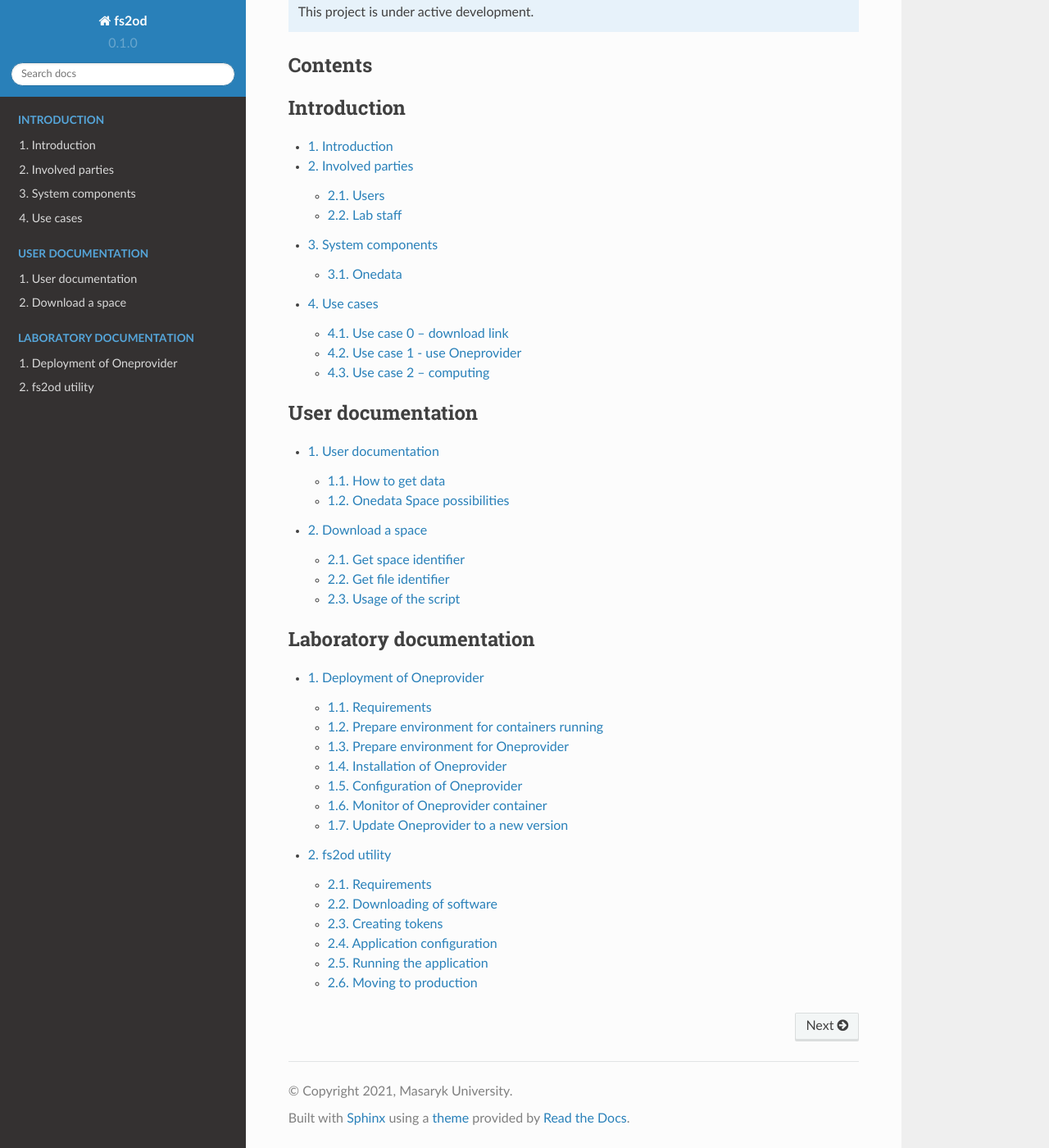
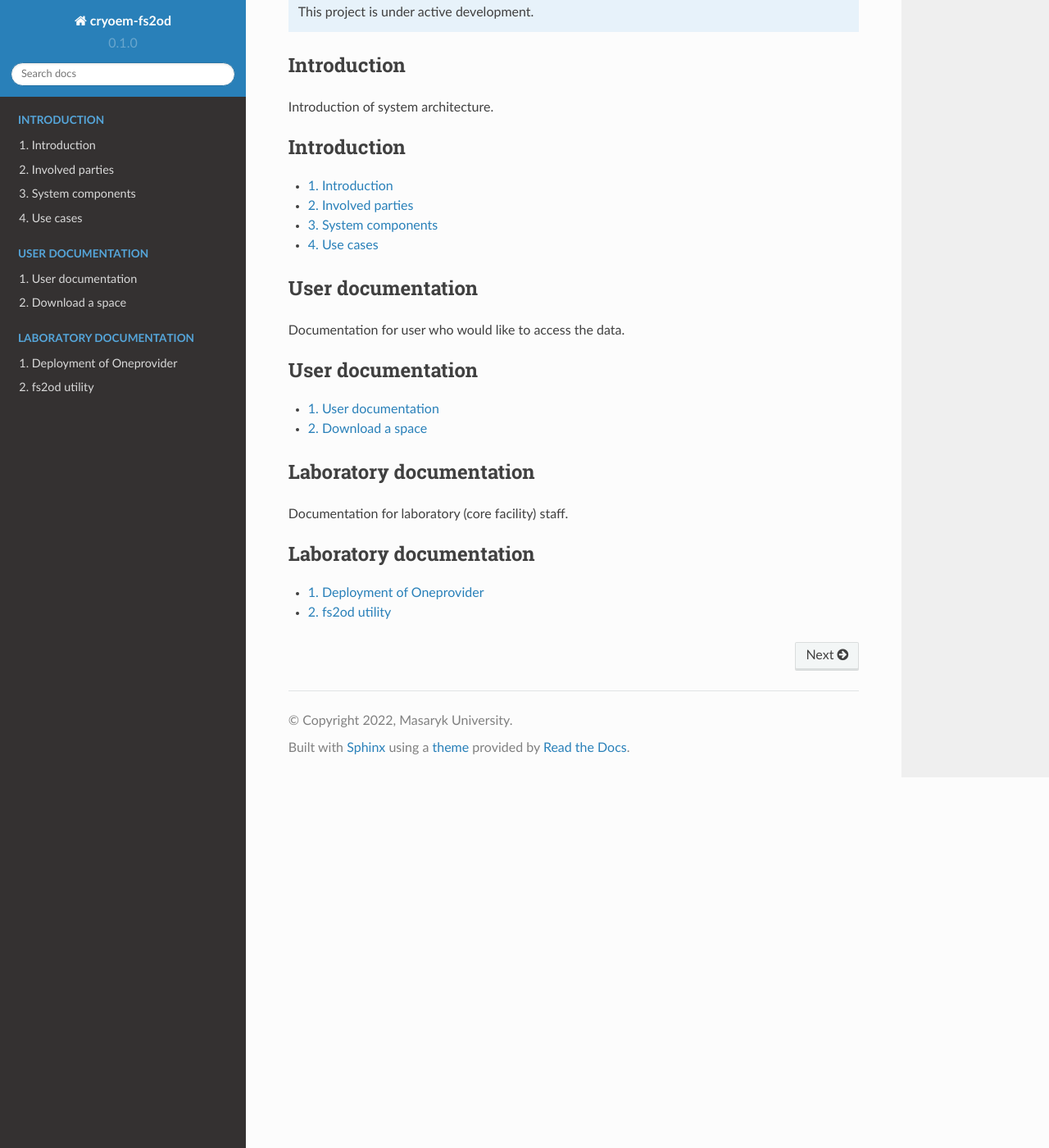
Before and after one commit to svobtom/onedata4sci, a Sphinx documentation site: the page built from docs/source/index.rst, in a window 1280 px wide and 1400 px high, scrolled down 486 px. Shown: the whole window at 82% size. Built offline with Sphinx 7.4.7 and the Read the Docs theme 2.0.0, drawn with Linux system fonts in a browser that asks for light colours.

Commit message:
content fixed

```diff
--- a/docs/source/conf.py
+++ b/docs/source/conf.py
@@ -2,9 +2,9 @@
 
 # -- Project information
 
-project = 'fs2od'
-copyright = '2021, Masaryk University'
-author = 'Tomas Svoboda'
+project = 'cryoem-fs2od'
+copyright = '2022, Masaryk University'
+author = 'Tomáš Svoboda, Aleš Křenek'
 
 release = '0.1'
 version = '0.1.0'
--- a/docs/source/index.rst
+++ b/docs/source/index.rst
@@ -5,17 +5,17 @@ CryoEM data cloudification
 
 Provided services are compatible with FAIR principles. Acquired data can be labelled by a set of metadata by which is possible to search in build-in or external tools (Findable). Each dataset has a unique identifier throughout the whole system. User should only know this identifier to get access the dataset assuming connection to provider which store required data is set and user authorization (Accessible). Data can by directly use in commonly used tools (Interoperable). User is able to get access to the data as long as there is at least one provider on which are the data stored (Reusable).
 
-
-
 .. note::
 
    This project is under active development.
 
-Contents
---------
+Introduction
+------------
+
+Introduction of system architecture.
 
 .. toctree::
-   :maxdepth: 2
+   :maxdepth: 1
    :numbered:
    :caption: Introduction
 
@@ -24,16 +24,26 @@ Contents
    introduction/components
    introduction/use_cases
 
+User documentation
+------------------
+
+Documentation for user who would like to access the data.
+
 .. toctree::
-   :maxdepth: 2
+   :maxdepth: 1
    :numbered:
    :caption: User documentation
 
    user/user
    user/download_all
 
+Laboratory documentation
+------------------------
+
+Documentation for laboratory (core facility) staff.
+
 .. toctree::
-   :maxdepth: 2
+   :maxdepth: 1
    :numbered:
    :caption: Laboratory documentation
 
--- a/pyproject.toml
+++ b/pyproject.toml
@@ -3,6 +3,6 @@ requires = ["flit_core >=3.2,<4"]
 build-backend = "flit_core.buildapi"
 
 [project]
-name = "fs2od"
-authors = [{name = "Tomas Svoboda", email = "svoboda@ics.muni.cz"}]
+name = "cryoem-fs2od"
+authors = [{name = "Tomáš Svoboda", email = "svoboda@ics.muni.cz"}, {name = "Aleš Křenek", email = "ljocha@ics.muni.cz"}]
 dynamic = ["version", "description"]
```
